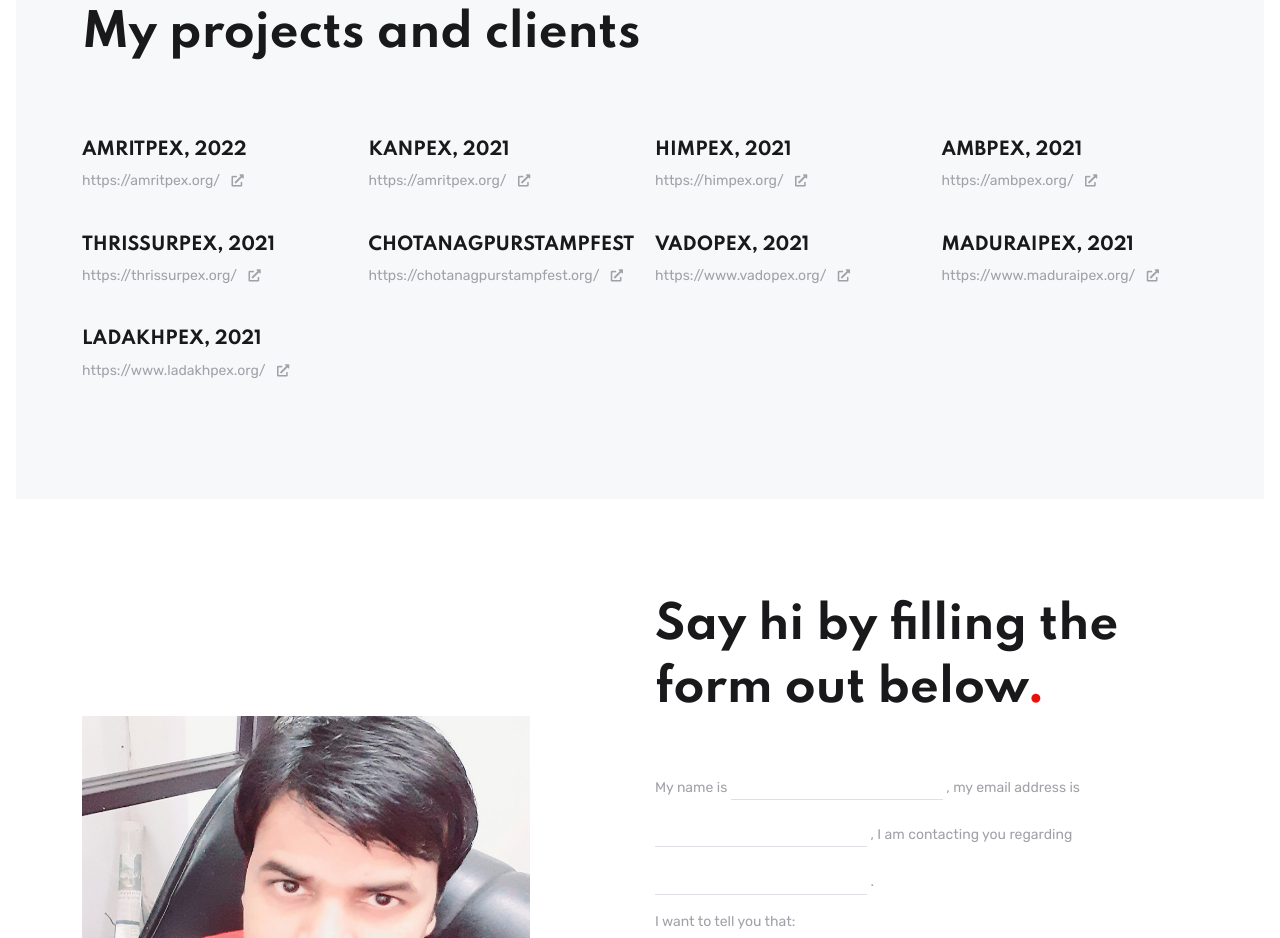
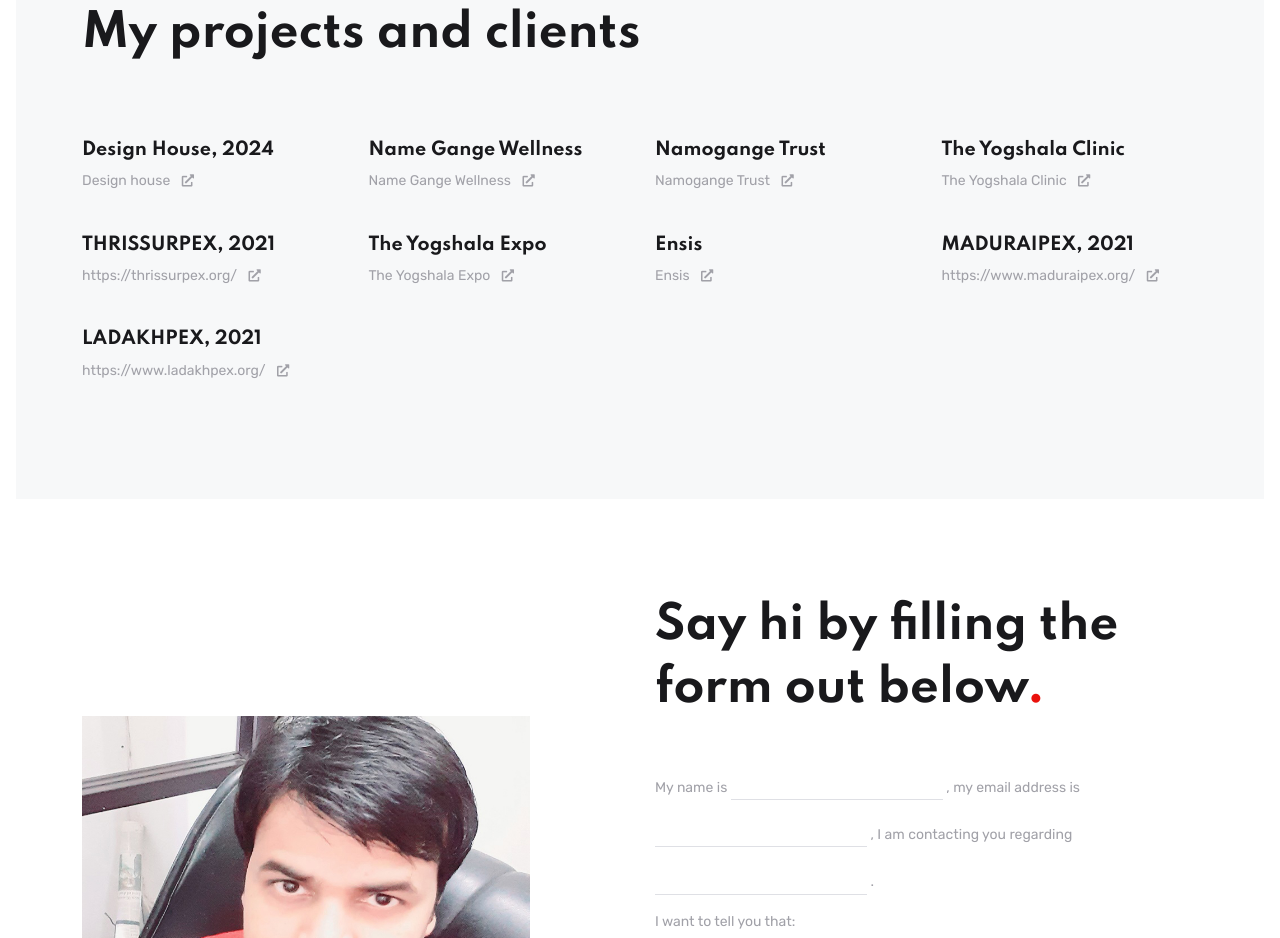
Before and after one commit to deepakparcha/portfolio.github.io, a plain HTML site: page index.html in a window 1280 px wide. Shown: the part 3875-4813 px from the top of the page. Drawn offline with Linux system fonts and the light colour scheme.

Commit message:
Update index.html

```diff
--- a/index.html
+++ b/index.html
@@ -614,32 +614,32 @@ Service END -->
 				<h2 class="mb-6 display-7">My projects and clients</h2>
 			</div>
 			<div class="col-sm-6 col-md-4 col-lg-3 mb-4">
-				<h5>AMRITPEX, 2022</h5>
-				<p><a class="text-body" href="https://amritpex.org/">https://amritpex.org/ <small><i class="fas fa-external-link-alt ms-2"></i></small></a></p>
+				<h5>Design House, 2024</h5>
+				<p><a class="text-body" href="https://designhouse.co.in/">Design house <small><i class="fas fa-external-link-alt ms-2"></i></small></a></p>
 			</div>
 			<div class="col-sm-6 col-md-4 col-lg-3 mb-4">
-				<h5>KANPEX, 2021</h5>
-				<p><a class="text-body" href="https://amritpex.org/">https://amritpex.org/ <small><i class="fas fa-external-link-alt ms-2"></i></small></a></p>
+				<h5>Name Gange Wellness</h5>
+				<p><a class="text-body" href="https://namogangewellness.com/">Name Gange Wellness <small><i class="fas fa-external-link-alt ms-2"></i></small></a></p>
 			</div>
 			<div class="col-sm-6 col-md-4 col-lg-3 mb-4">
-				<h5>HIMPEX, 2021</h5>
-				<p><a class="text-body" href="https://himpex.org/">https://himpex.org/ <small><i class="fas fa-external-link-alt ms-2"></i></small></a></p>
+				<h5>Namogange Trust</h5>
+				<p><a class="text-body" href="https://namogange.org/">Namogange Trust <small><i class="fas fa-external-link-alt ms-2"></i></small></a></p>
 			</div>
 			<div class="col-sm-6 col-md-4 col-lg-3 mb-4">
-				<h5>AMBPEX, 2021</h5>
-				<p><a class="text-body" href="https://ambpex.org/">https://ambpex.org/ <small><i class="fas fa-external-link-alt ms-2"></i></small></a></p>
+				<h5>The Yogshala Clinic</h5>
+				<p><a class="text-body" href="https://theyogshala.com">The Yogshala Clinic <small><i class="fas fa-external-link-alt ms-2"></i></small></a></p>
 			</div>
 			<div class="col-sm-6 col-md-4 col-lg-3 mb-4">
 				<h5>THRISSURPEX, 2021</h5>
 				<p><a class="text-body" href="https://thrissurpex.org/">https://thrissurpex.org/ <small><i class="fas fa-external-link-alt ms-2"></i></small></a></p>
 			</div>
 			<div class="col-sm-6 col-md-4 col-lg-3 mb-4">
-				<h5>CHOTANAGPURSTAMPFEST</h5>
-				 <p><a class="text-body" href="https://chotanagpurstampfest.org/">https://chotanagpurstampfest.org/ <small><i class="fas fa-external-link-alt ms-2"></i></small></a></p>
+				<h5>The Yogshala Expo</h5>
+				 <p><a class="text-body" href="https://theyogshalaexpo.com/">The Yogshala Expo <small><i class="fas fa-external-link-alt ms-2"></i></small></a></p>
 			</div>
 			<div class="col-sm-6 col-md-4 col-lg-3 mb-4">
-				<h5>VADOPEX, 2021</h5>
-				 <p><a class="text-body" href="https://www.vadopex.org/">https://www.vadopex.org/ <small><i class="fas fa-external-link-alt ms-2"></i></small></a></p>
+				<h5>Ensis</h5>
+				 <p><a class="text-body" href="https://ensis.in/">Ensis <small><i class="fas fa-external-link-alt ms-2"></i></small></a></p>
 			</div>
 			<div class="col-sm-6 col-md-4 col-lg-3 mb-4">
 				<h5>MADURAIPEX, 2021</h5>
```
